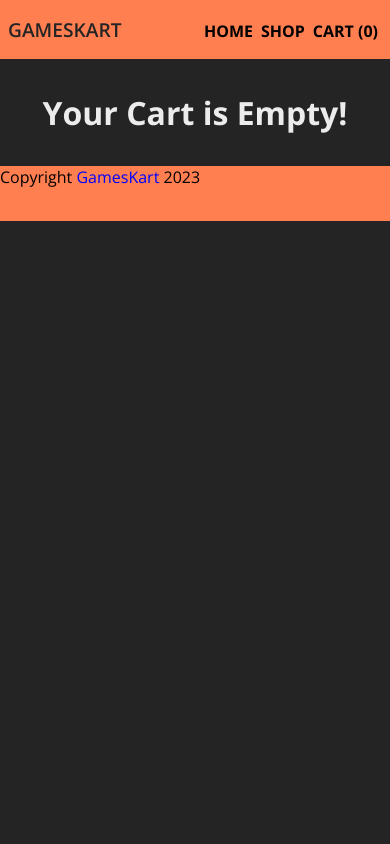
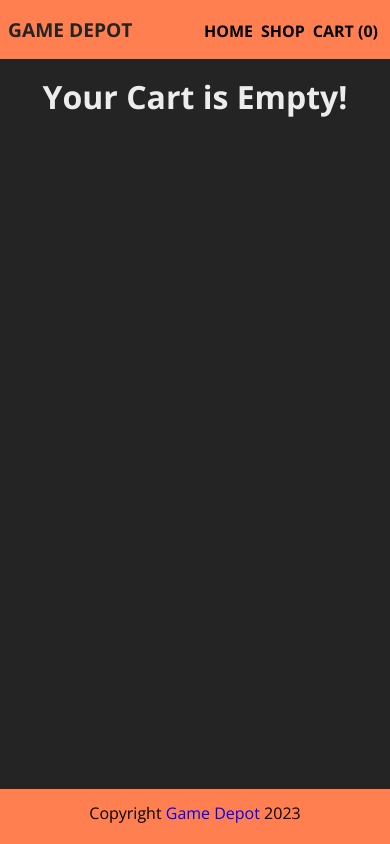
Before and after one commit to bkowalecki/nextjs-shopping-cart, a Next.js app: page /cart in a window 390 px wide. Built offline with nearby package versions, Linux system fonts and the light colour scheme.

Commit message:
gen improvements

```diff
--- a/components/Footer.jsx
+++ b/components/Footer.jsx
@@ -4,7 +4,7 @@ import styles from '../styles/Footer.module.css';
 const Footer = () => {
   return (
     <footer className={styles.footer}>
-      Copyright <span className={styles.brand}>GamesKart</span>{' '}
+      Copyright <span className={styles.brand}>Game Depot</span>{' '}
       {new Date().getFullYear()}
     </footer>
   );
--- a/components/NavBar.jsx
+++ b/components/NavBar.jsx
@@ -13,7 +13,7 @@ const Navbar = () => {
 
   return (
     <nav className={styles.navbar}>
-      <h6 className={styles.logo}>GamesKart</h6>
+      <h6 className={styles.logo}>Game Depot</h6>
       <ul className={styles.links}>
         <li className={styles.navlink}>
           <Link href="/">Home</Link>
--- a/styles/CartPage.module.css
+++ b/styles/CartPage.module.css
@@ -1,5 +1,5 @@
 .container {
-    padding: 2rem;
+    padding: 1rem;
     text-align: center;
     color: #ECECEC;
   }
@@ -34,11 +34,27 @@
     width: 100px;
   }
   .buttons > * {
-    width: 25px;
-    height: 30px;
-    background-color: black;
-    color: white;
+    width: 40px;
+    height: 40px;
+    background-color: #FF7F50;
+    color: #242424;
     border: none;
     margin: 0.5rem;
-    font-size: 1rem;
+    font-size: 2rem;
   }
+
+/* Tablet */
+@media only screen and (max-width: 768px) {
+
+    .container{
+        /* padding: 0; */
+    }
+
+    .buttons > * {
+        width: 35px;
+        height: 35px;
+        margin: 0.5rem;
+        font-size: 2rem;
+      }
+
+  }
--- a/styles/CategoryCard.module.css
+++ b/styles/CategoryCard.module.css
@@ -2,6 +2,7 @@
     margin: 0.8rem;
     position: relative;
     text-align: center;
+
 }
 
 .image {
@@ -17,7 +18,7 @@
 
 
   .info {
-    box-shadow: #242424 0px 7px 29px 0px;
+    box-shadow: rgba(0, 0, 0, 0.17) 0px -23px 25px 0px inset, rgba(0, 0, 0, 0.15) 0px -36px 30px 0px inset, rgba(0, 0, 0, 0.1) 0px -79px 40px 0px inset, rgba(0, 0, 0, 0.06) 0px 2px 1px, rgba(0, 0, 0, 0.09) 0px 4px 2px, rgba(0, 0, 0, 0.09) 0px 8px 4px, rgba(0, 0, 0, 0.09) 0px 16px 8px, rgba(0, 0, 0, 0.09) 0px 32px 16px;
     position: absolute;
     top: 50%;
     left: 50%;
--- a/styles/Footer.module.css
+++ b/styles/Footer.module.css
@@ -2,10 +2,10 @@
     height: 55px;
     width: 100%;
     background-color: #FF7F50;
-    position: absolute;
-    right: 0;
-    bottom: 0;
-    left: 0;
+    text-align: center;
+    align-items: baseline;
+    margin-top: auto;
+    padding: 1.5vh;
   }
   .brand {
     color: blue;
--- a/styles/Home.module.css
+++ b/styles/Home.module.css
@@ -1,7 +1,6 @@
 .container {
   margin: 0 auto;
   padding-top: 5vh;
-  padding-bottom: 14vh;
   /* background-color:  #ECECEC; */
   /* background-color: #242424; */
 
--- a/styles/NavBar.module.css
+++ b/styles/NavBar.module.css
@@ -11,7 +11,7 @@
   }
   .logo {
     font-size: 2.5rem;
-    font-weight: 600;
+    font-weight: 900;
     text-transform: uppercase;
   }
   .links {
@@ -21,6 +21,7 @@
     list-style: none;
     margin: 0 0.75rem;
     text-transform: uppercase;
+    text-align: center;
   }
   .navlink a {
     text-decoration: none;
--- a/styles/ShopPage.module.css
+++ b/styles/ShopPage.module.css
@@ -9,9 +9,7 @@
     margin-bottom: 2rem;
     background-color: #242424;
     color: white;
-    scroll-behavior: smooth;
-    overflow-y: scroll;
-    height: 815px;
+
   }
   .cards {
 
@@ -20,3 +18,13 @@
     gap: 2.5rem 1rem;
     place-items: center;
   }
+
+
+  /* Tablet */
+@media only screen and (max-width: 768px) {
+
+    .container{
+      padding: 0;
+    }
+
+  }
--- a/styles/globals.css
+++ b/styles/globals.css
@@ -18,13 +18,13 @@ body {
   background-color: #242424;
   margin: 0;
   padding: 0;
-  height: 100%;
 
 }
 
 .wrapper {
   display: flex;
   flex-direction: column;
+  min-height: 100vh;
 }
 
 @media only screen and (max-width: 1000px) {
```
